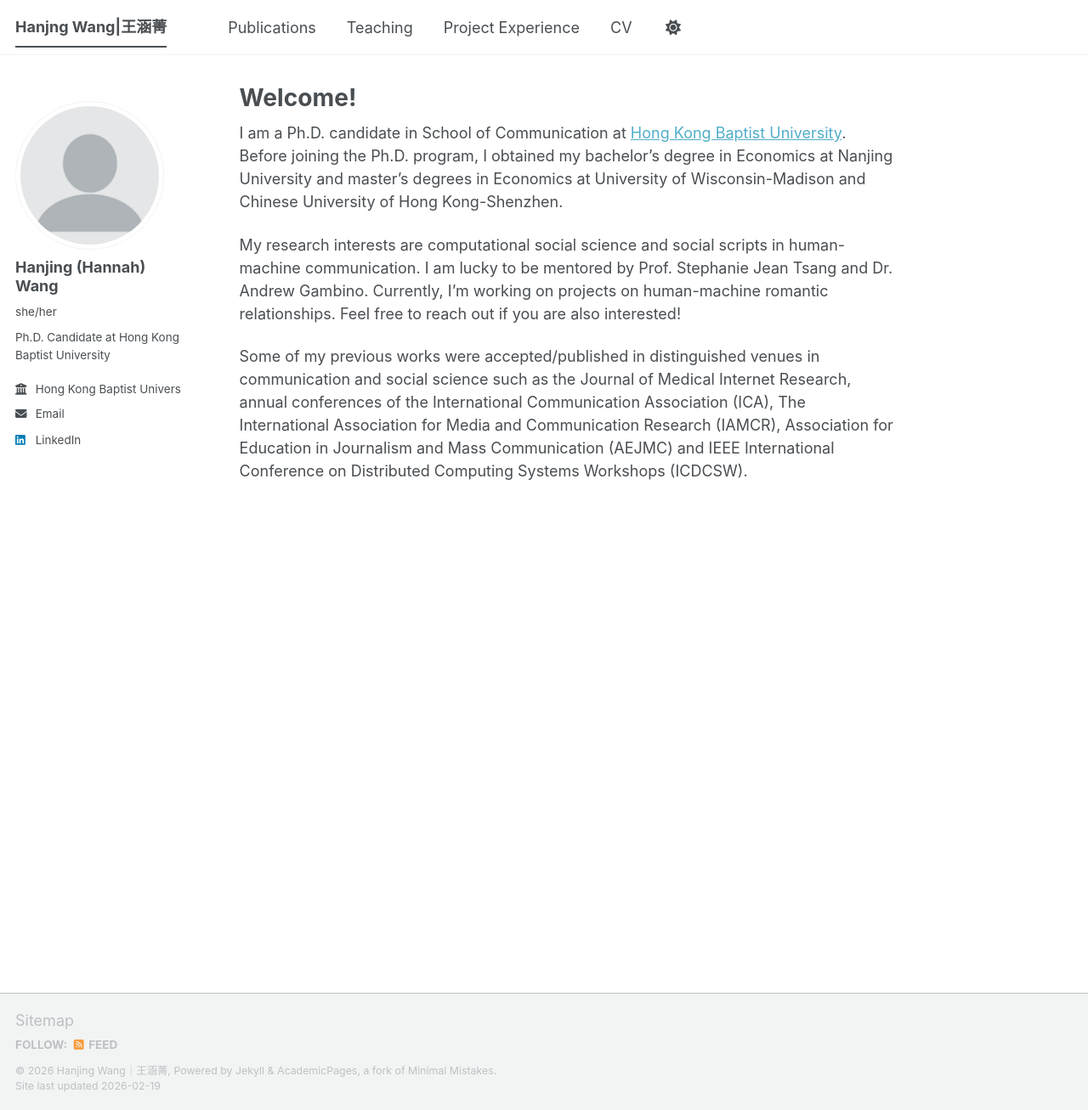
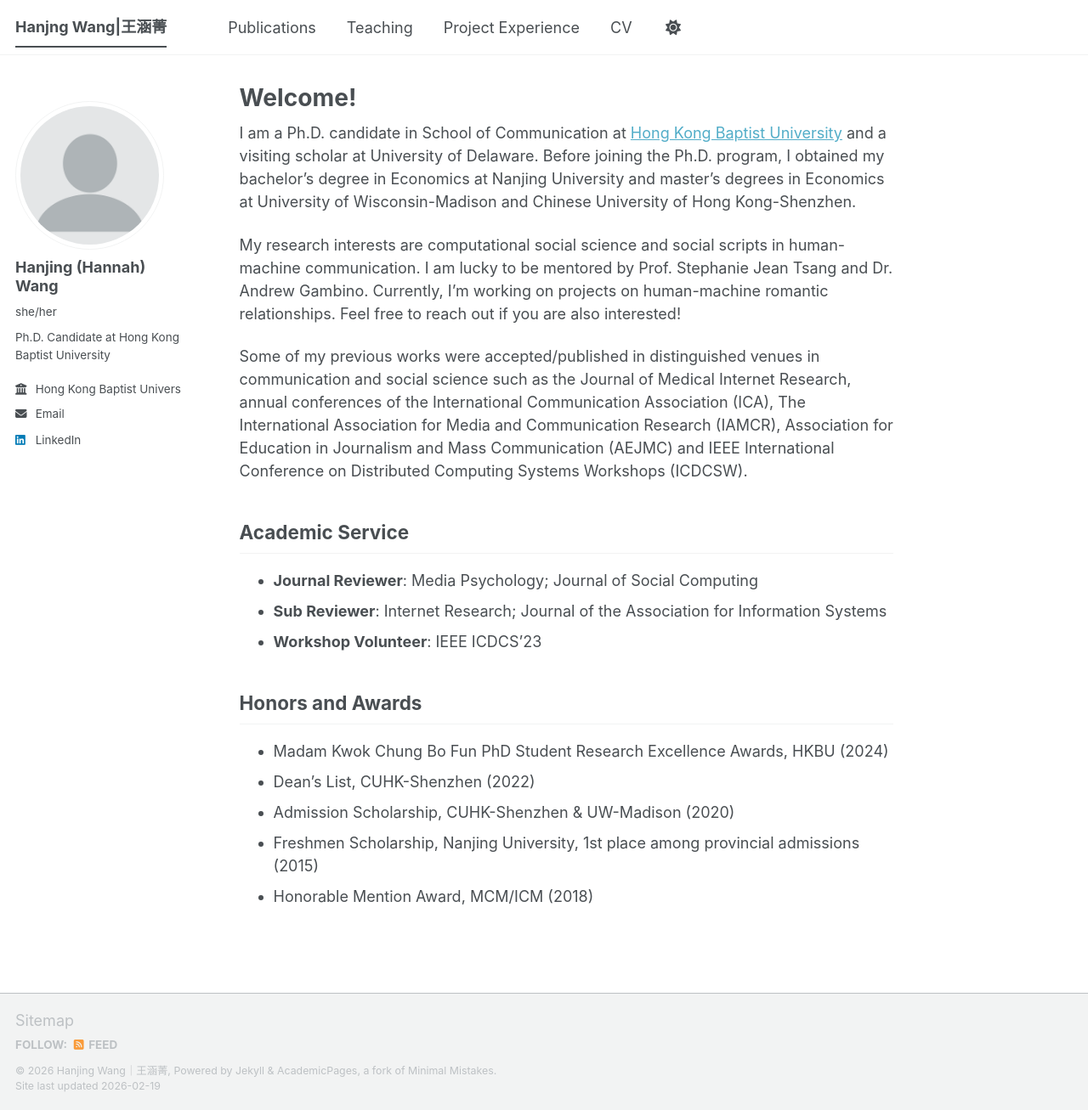
Before and after one commit to hanjingwang-comm/hanjingwang-comm.github.io, a Jekyll site: the page built from _pages/about.md, in a window 1280 px wide and 1307 px high. Shown: the whole window at 85% size. Built offline with Jekyll 4.4.1, drawn with Linux system fonts in a browser that asks for light colours; a script bundle is joined from its source files by our own code; library files that are not in the unit come from our copies.

Commit message:
Add visiting scholar, academic service, and honors sections to homepage
Co-Authored-By: Claude Opus 4.6 <noreply@anthropic.com>

```diff
--- a/_pages/about.md
+++ b/_pages/about.md
@@ -7,8 +7,22 @@ redirect_from:
   - /about.html
 ---
 
-I am a Ph.D. candidate in School of Communication at [Hong Kong Baptist University](https://comm.hkbu.edu.hk/). Before joining the Ph.D. program, I obtained my bachelor's degree in Economics at Nanjing University and master's degrees in Economics at University of Wisconsin-Madison and Chinese University of Hong Kong-Shenzhen.
+I am a Ph.D. candidate in School of Communication at [Hong Kong Baptist University](https://comm.hkbu.edu.hk/) and a visiting scholar at University of Delaware. Before joining the Ph.D. program, I obtained my bachelor's degree in Economics at Nanjing University and master's degrees in Economics at University of Wisconsin-Madison and Chinese University of Hong Kong-Shenzhen.
 
 My research interests are computational social science and social scripts in human-machine communication. I am lucky to be mentored by Prof. Stephanie Jean Tsang and Dr. Andrew Gambino. Currently, I'm working on projects on human-machine romantic relationships. Feel free to reach out if you are also interested!
 
 Some of my previous works were accepted/published in distinguished venues in communication and social science such as the Journal of Medical Internet Research, annual conferences of the International Communication Association (ICA), The International Association for Media and Communication Research (IAMCR), Association for Education in Journalism and Mass Communication (AEJMC) and IEEE International Conference on Distributed Computing Systems Workshops (ICDCSW).
+
+## Academic Service
+
+- **Journal Reviewer**: Media Psychology; Journal of Social Computing
+- **Sub Reviewer**: Internet Research; Journal of the Association for Information Systems
+- **Workshop Volunteer**: IEEE ICDCS'23
+
+## Honors and Awards
+
+- Madam Kwok Chung Bo Fun PhD Student Research Excellence Awards, HKBU (2024)
+- Dean's List, CUHK-Shenzhen (2022)
+- Admission Scholarship, CUHK-Shenzhen & UW-Madison (2020)
+- Freshmen Scholarship, Nanjing University, 1st place among provincial admissions (2015)
+- Honorable Mention Award, MCM/ICM (2018)
```
